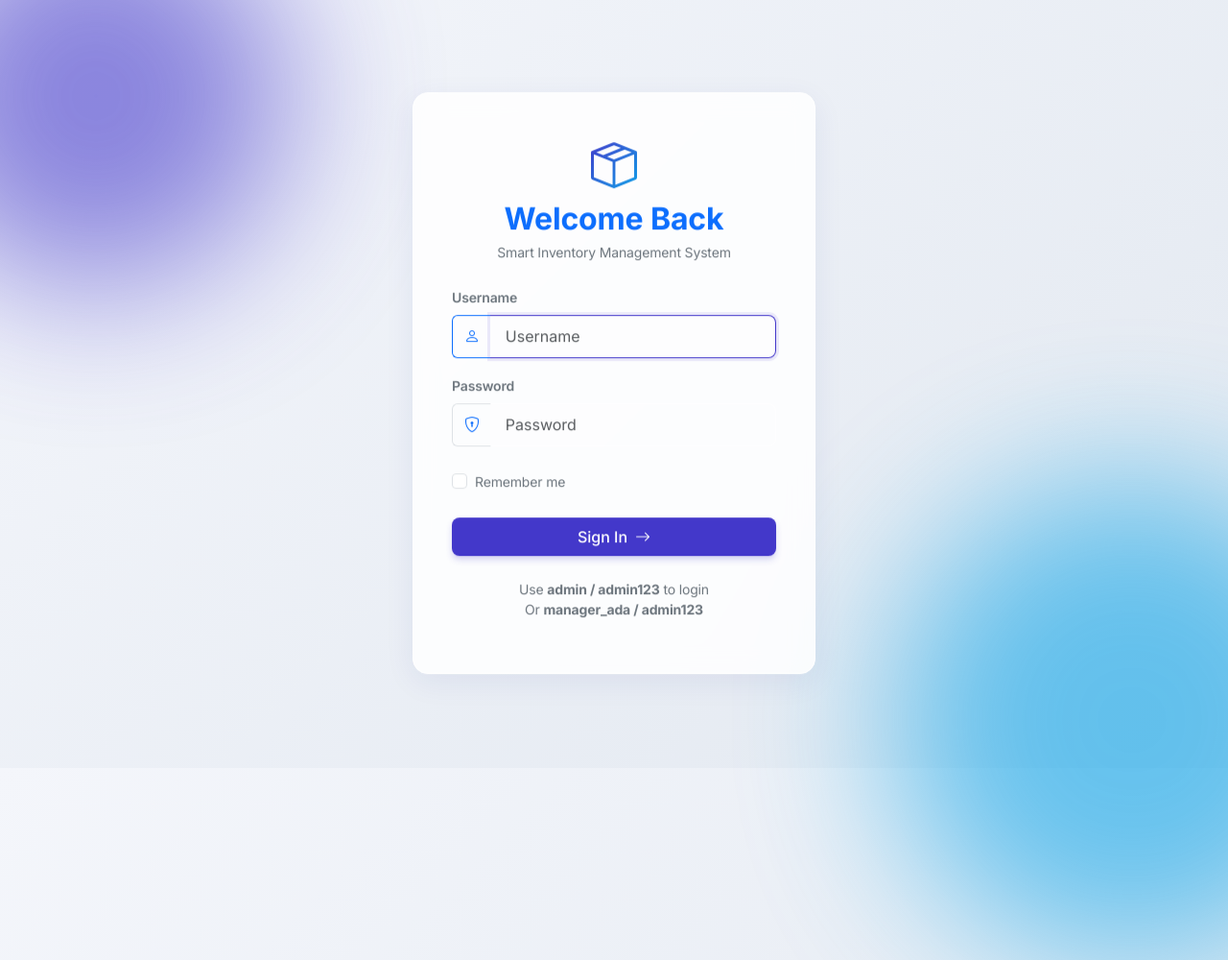
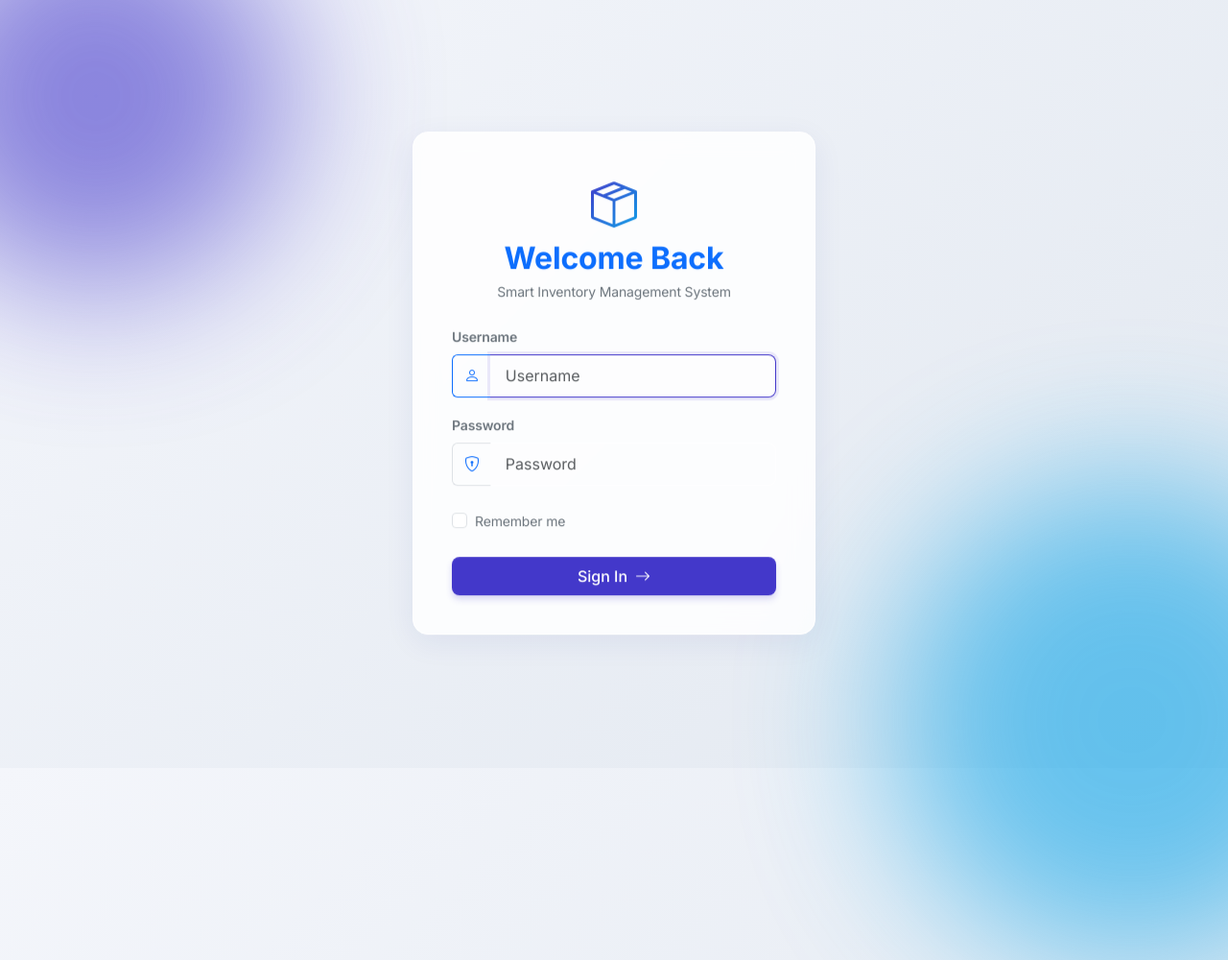
Before and after one commit to KelvinOmini/chidera-software, a Django app: page /accounts/login/ in a window 1280 px wide; the page is wider, and only the part inside the window is pictured. Shown: that part at 96% size. Run offline with Django 4.2, Linux system fonts and the light colour scheme; parts of the project's set-up code (start-up, migrations or seed data) failed here and were passed over.

Commit message:
🔒 Security: Remove dummy credentials from login screen

```diff
--- a/templates/accounts/login.html
+++ b/templates/accounts/login.html
@@ -132,11 +132,6 @@
                 Sign In <i class="bi bi-arrow-right"></i>
             </button>
         </form>
-
-        <div class="text-center mt-4">
-            <p class="text-secondary small mb-0">Use <strong>admin / admin123</strong> to login</p>
-            <p class="text-secondary small">Or <strong>manager_ada / admin123</strong></p>
-        </div>
     </div>
 
     <!-- Scripts -->
```
